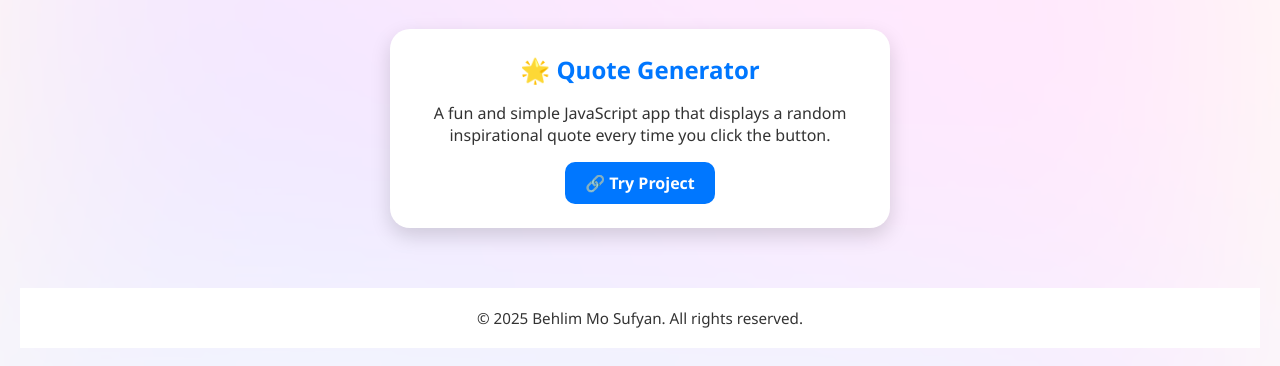
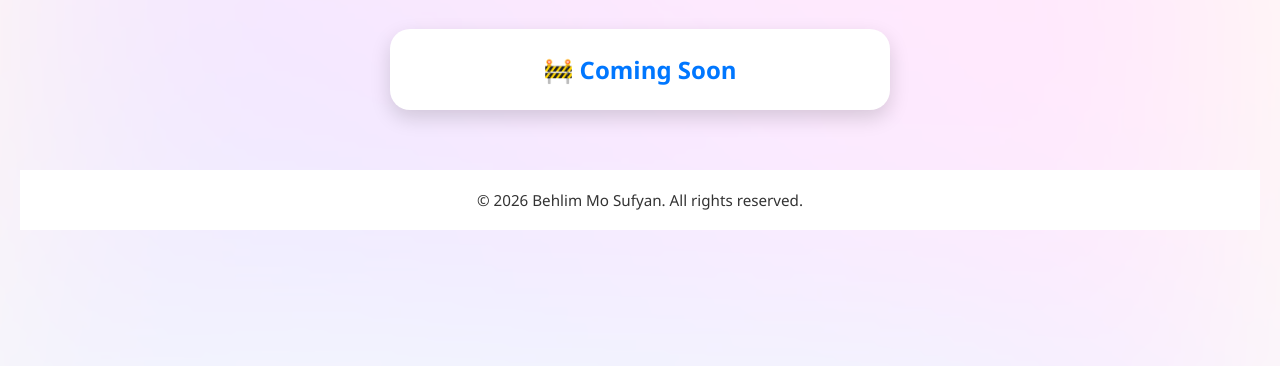
Before and after one commit to sufyan3018/portfolio, a plain HTML site: page projects.html in a window 1280 px wide. Shown: the part 240-606 px from the top of the page. Drawn offline with Linux system fonts and the light colour scheme.

Commit message:
Modify project card and update footer year
Updated project card content and footer year.

```diff
--- a/projects.html
+++ b/projects.html
@@ -231,13 +231,11 @@
   <h1>My Projects</h1>
 
   <section class="project-card">
-    <h2>🌟 Quote Generator</h2>
-    <p>A fun and simple JavaScript app that displays a random inspirational quote every time you click the button.</p>
-    <a href="projects/quote-generator.html" target="_blank" class="project-btn">🔗 Try Project</a>
+    <h2>🚧 Coming Soon</h2>
   </section>
 
   <div class="footer">
-    © 2025 Behlim Mo Sufyan. All rights reserved.
+    © 2026 Behlim Mo Sufyan. All rights reserved.
   </div>
 
   <script>
```
